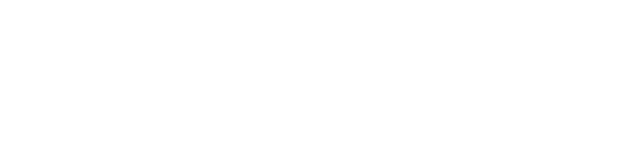
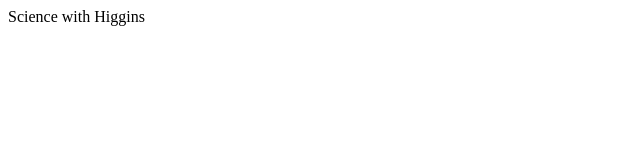
Before and after one commit to dbradley771/Science-with-Higgins, a plain HTML site: page index.html in a window 1280 px wide. Shown: the whole page, without its empty margins (0-640 px from the left). Drawn offline with Linux system fonts and the light colour scheme.

Commit message:
Testing dual commit

```diff
--- a/index.html
+++ b/index.html
@@ -2,9 +2,13 @@
 <html>
 <head>
 <link type= "text/css" rel= "stylesheet.css" href= "style.css"/>
+<title>Science with Higgins</title>
 </head>
 <body>
 
+<header>
+Science with Higgins
+</header>
 
 
 </body>
```
